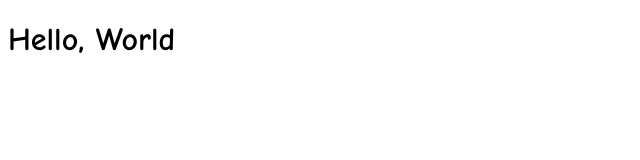
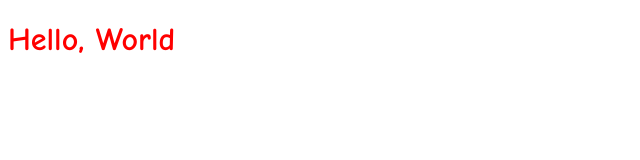
Before and after one commit to Th3ou1d3x/hoster, a plain HTML site: page index.html in a window 1280 px wide. Shown: the whole page, without its empty margins (0-640 px from the left). Drawn offline with Linux system fonts and the light colour scheme.

Commit message:
Update index.html

```diff
--- a/index.html
+++ b/index.html
@@ -6,7 +6,7 @@
   </head>
 
   <body>
-    <h1 style="font-family: Comic Sans MS;">Hello, World</h1>
+    <h1 style="font-family: Comic Sans MS; color:red;">Hello, World</h1>
   </body>
 
 </html>
```
